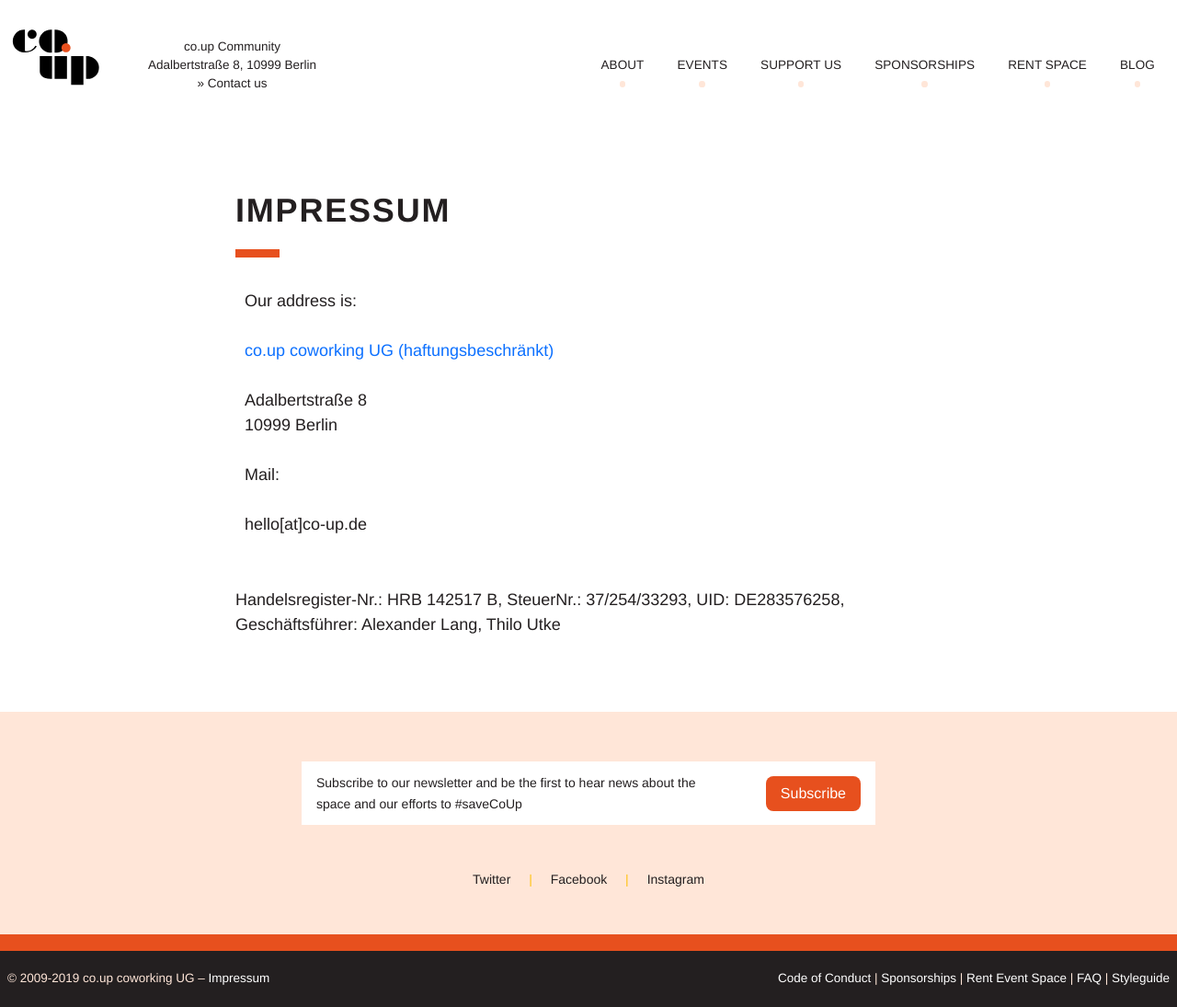
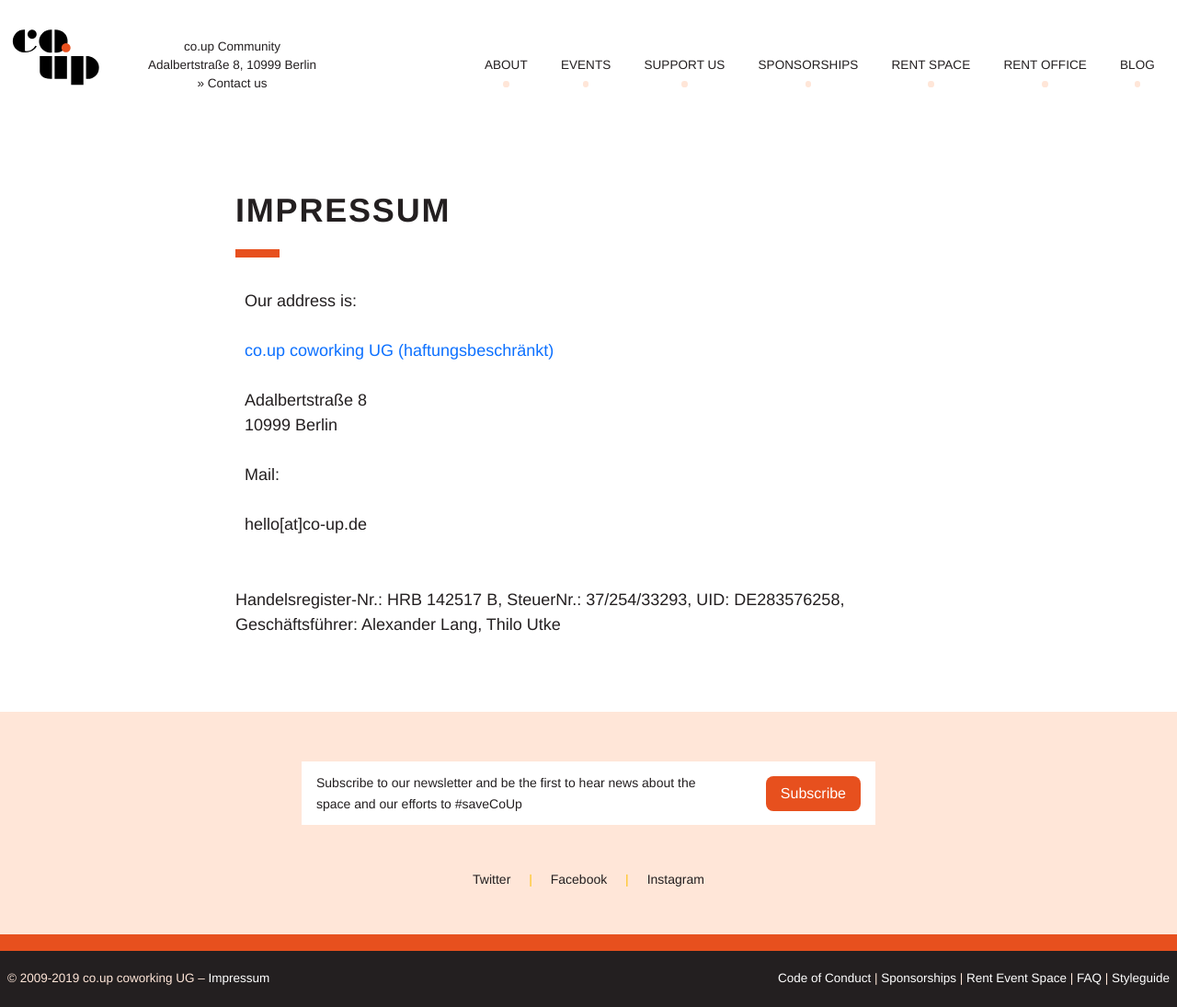
Before and after one commit to co-up/co-up.de, a Jekyll site: the page built from imprint.md, in a window 1280 px wide. Shown: the whole page at 92% size. Built offline with Jekyll 4.4.1, drawn with Linux system fonts in a browser that asks for light colours.

Commit message:
added link to top nav

```diff
--- a/_includes/header.html
+++ b/_includes/header.html
@@ -12,6 +12,7 @@
       <a href="/support-us" title="Support Us">Support Us</a>
       <a href="/sponsorships" title="Sponsorships">Sponsorships</a>
       <a href="/rent-space" title="Rent Space">Rent Space</a>
+      <a href="/rent-office" title="Rent Office">Rent Office</a>
       <a href="/blog" title="Blog">Blog</a>
     </nav>
 
```
